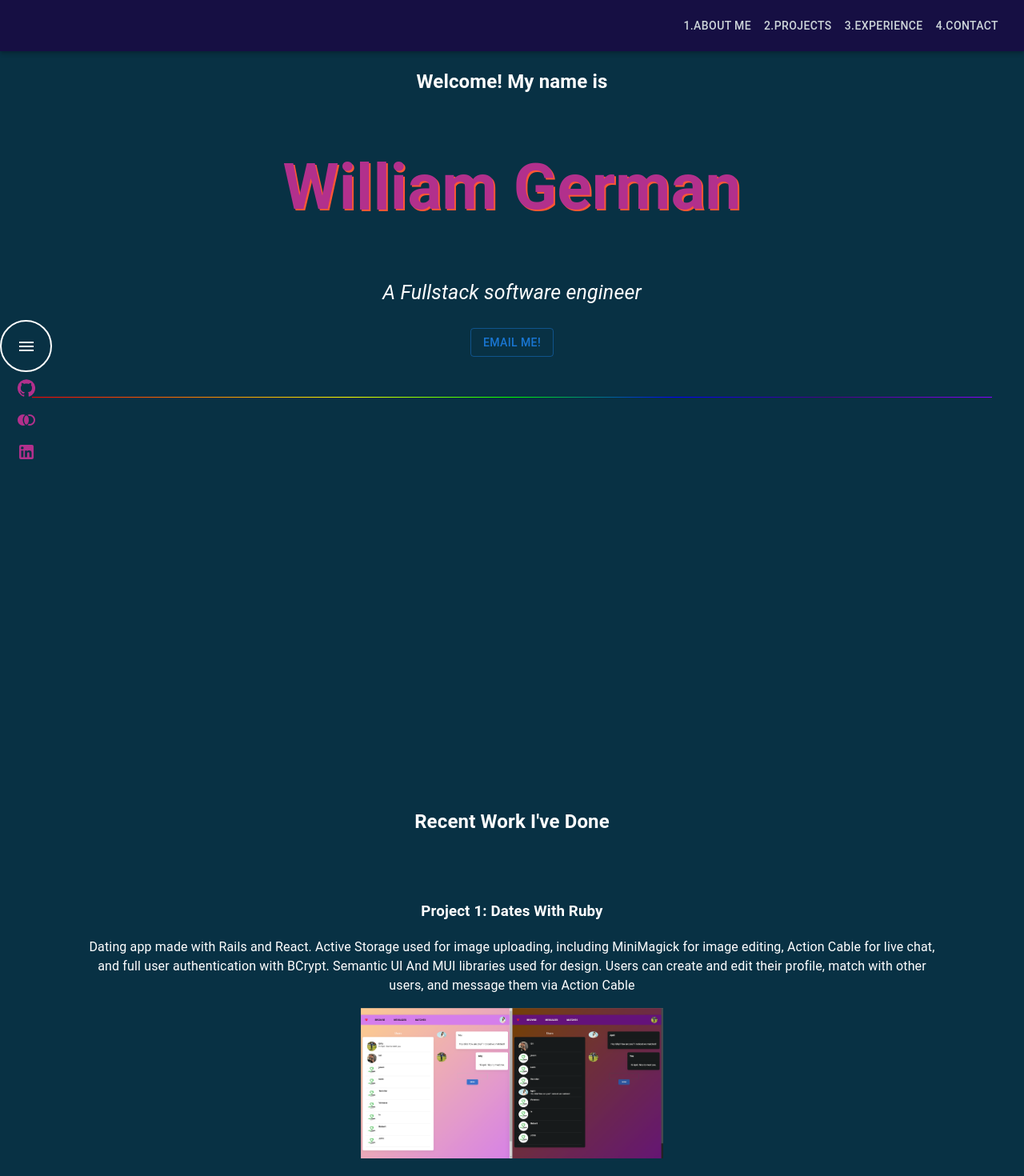
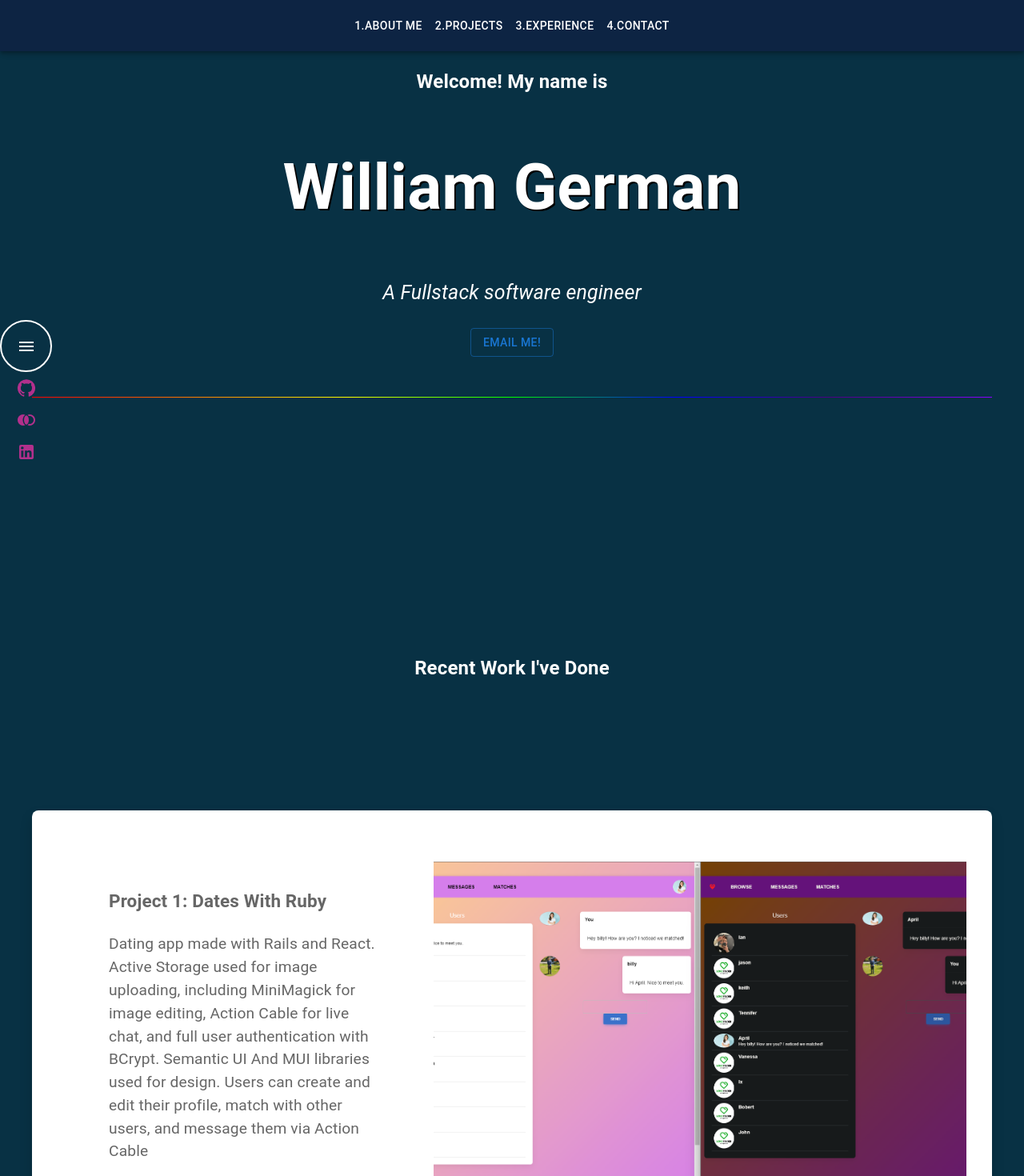
Before and after one commit to Bombbilly14/portfolio-site, a React (Create React App) app in the folder portfolio_site_client/: page / in a window 1280 px wide. Shown: the top 1470 px of the page at 80% size. Built offline with nearby package versions, Linux system fonts and the light colour scheme.

Commit message:
added styled cards for components and i think it looks better ._.

```diff
--- a/portfolio_site_client/src/Contact.js
+++ b/portfolio_site_client/src/Contact.js
@@ -5,9 +5,9 @@ import './styles/contact.css'
 function Contact() {
 
   return (
-    <div id="contact" className="contact-div">
+    <div className="contact-div">
       <h2>Like my work? Contact me!</h2>
-      <p >
+      <p id="contact">
         I'm currently looking for work and opportunities in frontend, backend, and fullstack software engineering and web development
       </p>
       <ContactForm buttonText="Email Me" />
--- a/portfolio_site_client/src/Navbar.js
+++ b/portfolio_site_client/src/Navbar.js
@@ -35,8 +35,9 @@ export default function HideAppBar(props) {
     <React.Fragment>
       <CssBaseline/>
       <HideOnScroll {...props}>
-        <AppBar sx={{backgroundColor: '#1B0844', opacity: 0.8}}>
-        <Toolbar sx={{justifyContent: 'right'}}>
+      <AppBar sx={{backgroundColor: 'rgba(27, 8, 68, 0.3)', color: '#fff'}}>
+
+        <Toolbar sx={{justifyContent: 'center'}}>
         {navData.map((navItem) => (
           <Button
           key={navItem.id}
--- a/portfolio_site_client/src/styles/aboutme.css
+++ b/portfolio_site_client/src/styles/aboutme.css
@@ -1,13 +1,15 @@
 .about-div {
   display: flex;
-  flex-direction: row;
+  justify-content: space-between;
   align-items: center;
-  margin: 0 auto; /* Center the container horizontally */
-  max-width: 1200px;
-  margin-top: 15rem;
-  border-radius: 5px;
-  padding: 1rem;
-
+  margin: 0 auto;
+  max-width: 900px;
+  margin-top: 6rem;
+  padding: 2rem;
+  background-color: #fff;
+  box-shadow: 0 0.5rem 1rem rgba(0, 0, 0, 0.15);
+  border-radius: 0.5rem;
+  text-align: center;
 }
 
 .content {
@@ -18,49 +20,67 @@
 .content.show {
   opacity: 1;
 }
+
 .content.hide {
   opacity: 0;
 }
 
 .about-image {
-  flex: 1;
-  max-width: 50%;
-  max-height: 50%;
-  margin-left: 10rem;
+  width: 200px;
+  height: 200px;
+  object-fit: cover;
   border-radius: 50%;
+  margin-top: 2rem;
 }
 
 .about-div p {
-
-
-    flex-basis: 43%;
-    margin-right: 10px
+  font-size: 1.2rem;
+  margin-top: 2rem;
+  margin-bottom: 0;
+  color: #666;
+  text-align: left;
 }
 
-  @media screen and (max-width: 768px) {
+@media screen and (min-width: 768px) {
   .about-div {
-      flex-direction: column;
-
+    flex-direction: row;
+    justify-content: space-between;
+    align-items: center;
+    padding: 4rem;
+    margin-top: 10rem;
+    text-align: left;
   }
 
   .about-image {
-      max-width: 50%;
-      max-height: 50%;
-      margin: 1rem 0;
+    width: 250px;
+    height: 250px;
+    margin-top: 0;
+    margin-left: 2rem;
   }
 
   .about-div p {
-      margin-left: 0;
+    margin-top: 0;
+    margin-left: 2rem;
+    font-size: 1.4rem;
+    flex-basis: 40%;
+  }
 }
 
-    @media screen and (max-width: 300px) {
+@media screen and (max-width: 767px) {
   .about-div {
+    flex-direction: column;
     align-items: center;
-      /* flex-basis: 12%; */
+    padding: 2rem;
+  }
+
+  .about-image {
+    margin-top: 1rem;
   }
 
   .about-div p {
     margin-top: 1rem;
+    font-size: 1.2rem;
+    text-align: center;
+    flex-basis: 100%;
   }
 }
-  }
--- a/portfolio_site_client/src/styles/header.css
+++ b/portfolio_site_client/src/styles/header.css
@@ -11,8 +11,8 @@
 .name-header {
     font-size: 3rem;
     font-weight: bold;
-    color: #B2308C;
-    text-shadow: 2px 2px #FF5733;
+    color: #fff;
+    text-shadow: 2px 2px #000000;
   }
 
   .gradient-hr {
--- a/portfolio_site_client/src/styles/projects.css
+++ b/portfolio_site_client/src/styles/projects.css
@@ -1,32 +1,31 @@
 .projects-container {
-  align-items: center;
-  margin-bottom: 2rem;
-  margin: 100px;
-  border-radius: 5px;
-  margin-top: 5rem;
-  max-width: 100%;
+  display: flex;
+  margin: 0 auto;
+  max-width: 1200px;
+
+  background-color: #fff;
+  box-shadow: 0 0.5rem 1rem rgba(0, 0, 0, 0.15);
+  border-radius: 0.5rem;
+  color: #666;
 }
 
 .projects-div {
-  margin-top: 15rem
+  margin-top: 2rem;
 }
 
 .project-description {
-  flex: 1;
-  flex-basis: 40%;
+  flex-basis: 50%;
+  margin: 2rem;
 }
+
 .project-image {
-  flex: 1;
-  max-width: 45%;
-  max-height: 45%;
-  padding: 0 5%;
+  max-width: 100%;
+  height: auto;
+  object-fit: cover;
   filter: blur(0);
   transition: filter 0.3s ease-in-out;
   position: relative;
-  width: 100%;
-  height: 100%;
 }
-
 
 .project-image-container {
   position: relative;
@@ -47,43 +46,57 @@
   transition: opacity 0.3s ease-in-out;
 }
 
-
 .project-image-container:hover .project-image-overlay {
   opacity: 1;
 }
 
-
-
-
 .project-image:hover {
   filter: blur(3px);
-
 }
-
-
 
 .project-image-container:hover .project-image {
   filter: blur(5px);
 }
 
-@media screen and (max-width: 900px) {
+@media screen and (min-width: 768px) {
+  .projects-container {
+    flex-direction: row;
+    justify-content: space-between;
+    align-items: center;
+    padding: 4rem;
+    margin-top: 10rem;
+    text-align: left;
+  }
+
+  .project-description {
+    margin: 0 2rem;
+    font-size: 1.2rem;
+    flex-basis: 40%;
+  }
 
   .project-image {
-    max-width: 75%;
-    max-height: 75%;
+    height: 400px;
+    margin-top: 0;
+    margin-left: 2rem;
   }
 }
 
-
-@media screen and (max-width: 600px) {
+@media screen and (max-width: 767px) {
   .projects-container {
     flex-direction: column;
+    align-items: center;
+    padding: 2rem;
+    margin: 25px
+  }
+
+  .project-description {
+    margin-top: 1rem;
+    font-size: 1.2rem;
+    text-align: center;
+    flex-basis: 100%;
   }
 
   .project-image {
-    margin: 1rem auto;
-    max-width: none;
-    max-height: none;
-
+    margin-top: 1rem;
   }
 }
```
Lines whose indentation alone changed are shown as unchanged.
